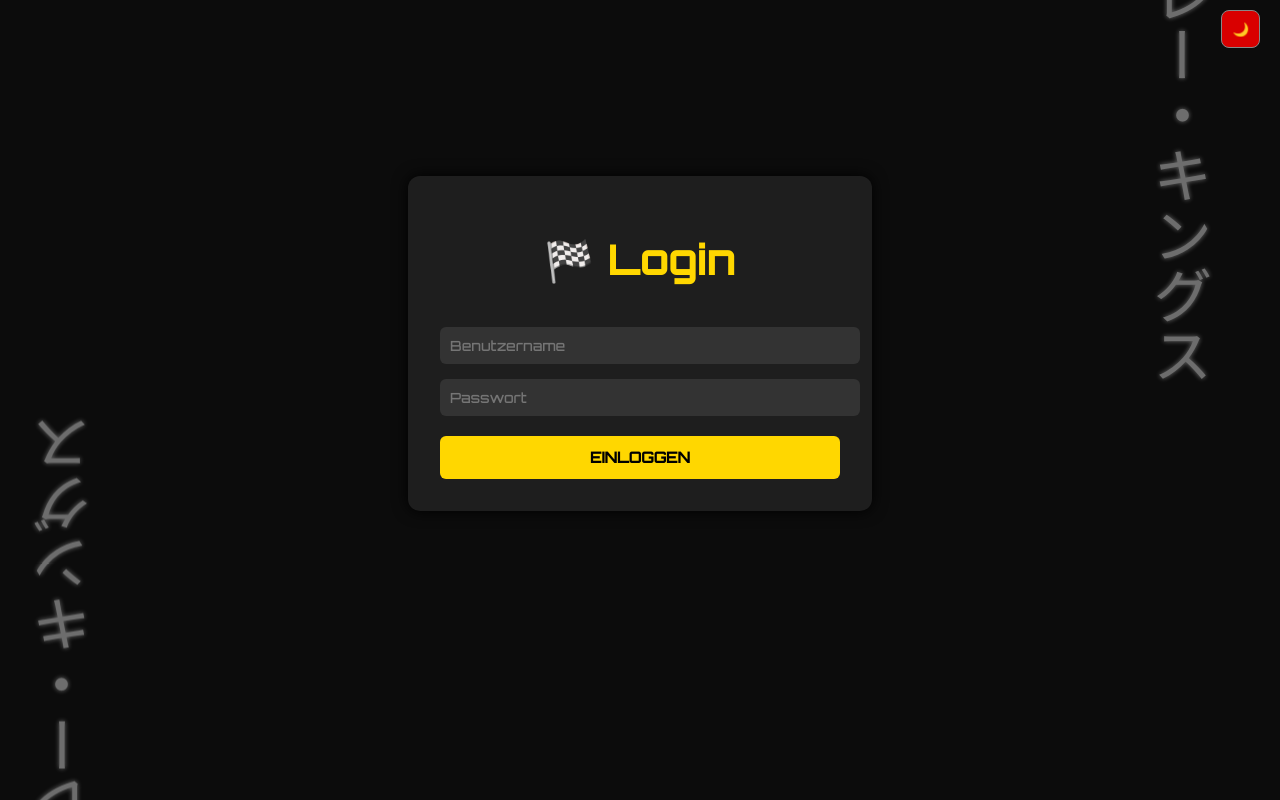
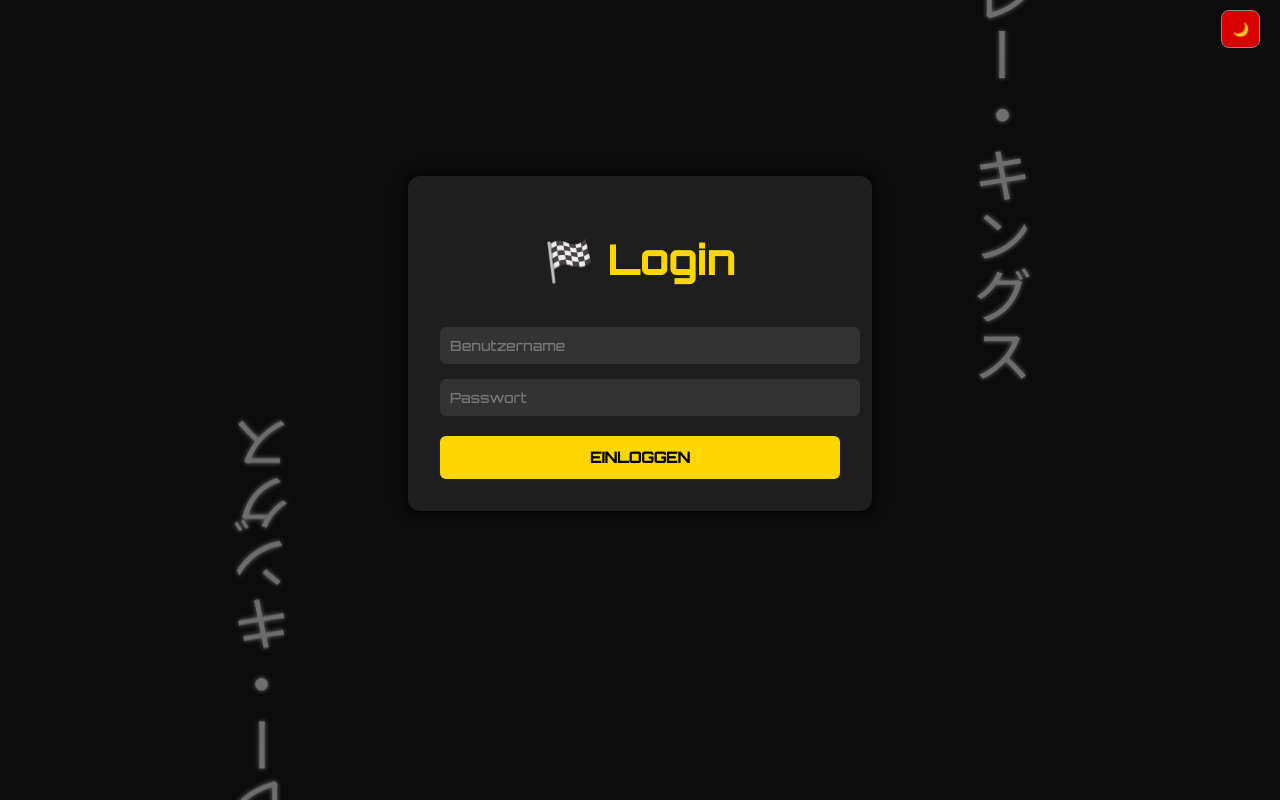
Before and after one commit to Tafi03/racevalleykings, a Flask app: page /login in a window 1280 px wide. Run offline with Flask 3, Linux system fonts and the light colour scheme.

Commit message:
login jp text update

```diff
--- a/static/style.css
+++ b/static/style.css
@@ -107,19 +107,23 @@ button:hover {
     position: fixed;
     top: 0;
     height: 100vh;
-    width: 120px;           /* Platz für große Zeichen */
+    width: 100px; /* etwas schmaler für zentrierte Platzierung */
     overflow: hidden;
     z-index: -1;
     pointer-events: none;
     opacity: 0.4;
 }
 
-.scroll-text.left  { left: 0;  padding-left: 20px; }
-.scroll-text.right { right: 0; padding-right: 20px; }
+.scroll-text.left  {
+    left: calc((100vw - 400px) / 4);  /* Hälfte des linken Zwischenraums bei 400px Loginbox */
+}
+.scroll-text.right {
+    right: calc((100vw - 400px) / 4); /* Hälfte des rechten Zwischenraums */
+}
 
 .scroll-text span {
     display: inline-block;
-    writing-mode: vertical-rl;  /* vertikale Ausrichtung */
+    writing-mode: vertical-rl;
     font-family: 'Noto Sans JP', sans-serif;
     font-size: 60px;
     color: white;
@@ -133,7 +137,6 @@ button:hover {
     transform: rotate(180deg);
     animation: scroll-up 25s linear infinite;
 }
-
 @keyframes scroll-up {
     0%   { transform: translateY(100vh) rotate(180deg); }
     100% { transform: translateY(-100%) rotate(180deg); }
@@ -141,10 +144,9 @@ button:hover {
 
 /* ── Rechts: Text läuft nach unten ───────────────────────────────────── */
 .scroll-text.right span {
-    transform: rotate(0deg);  /* Korrekte Leserichtung */
+    transform: rotate(0deg);
     animation: scroll-down 25s linear infinite;
 }
-
 @keyframes scroll-down {
     0%   { transform: translateY(-100%); }
     100% { transform: translateY(100vh); }
```
